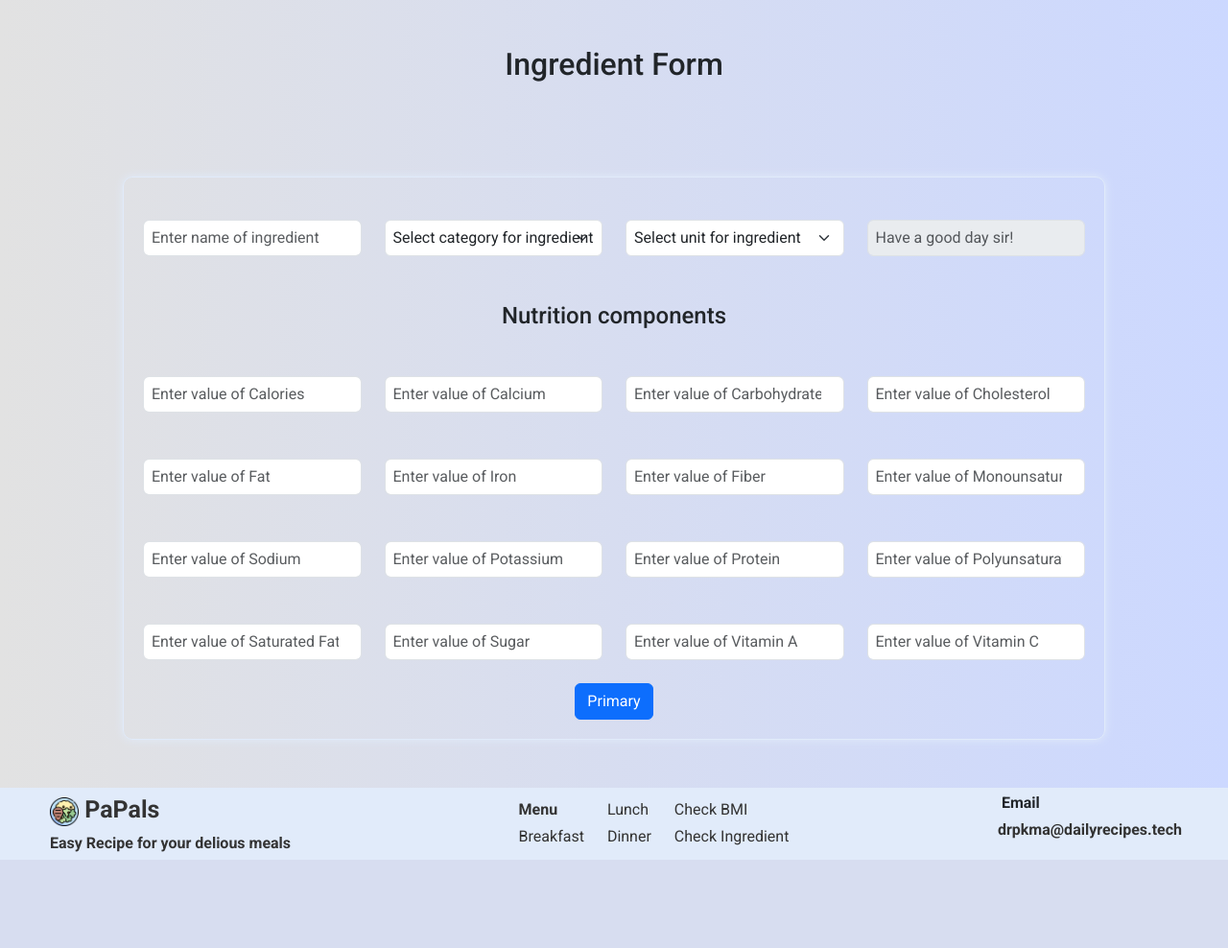
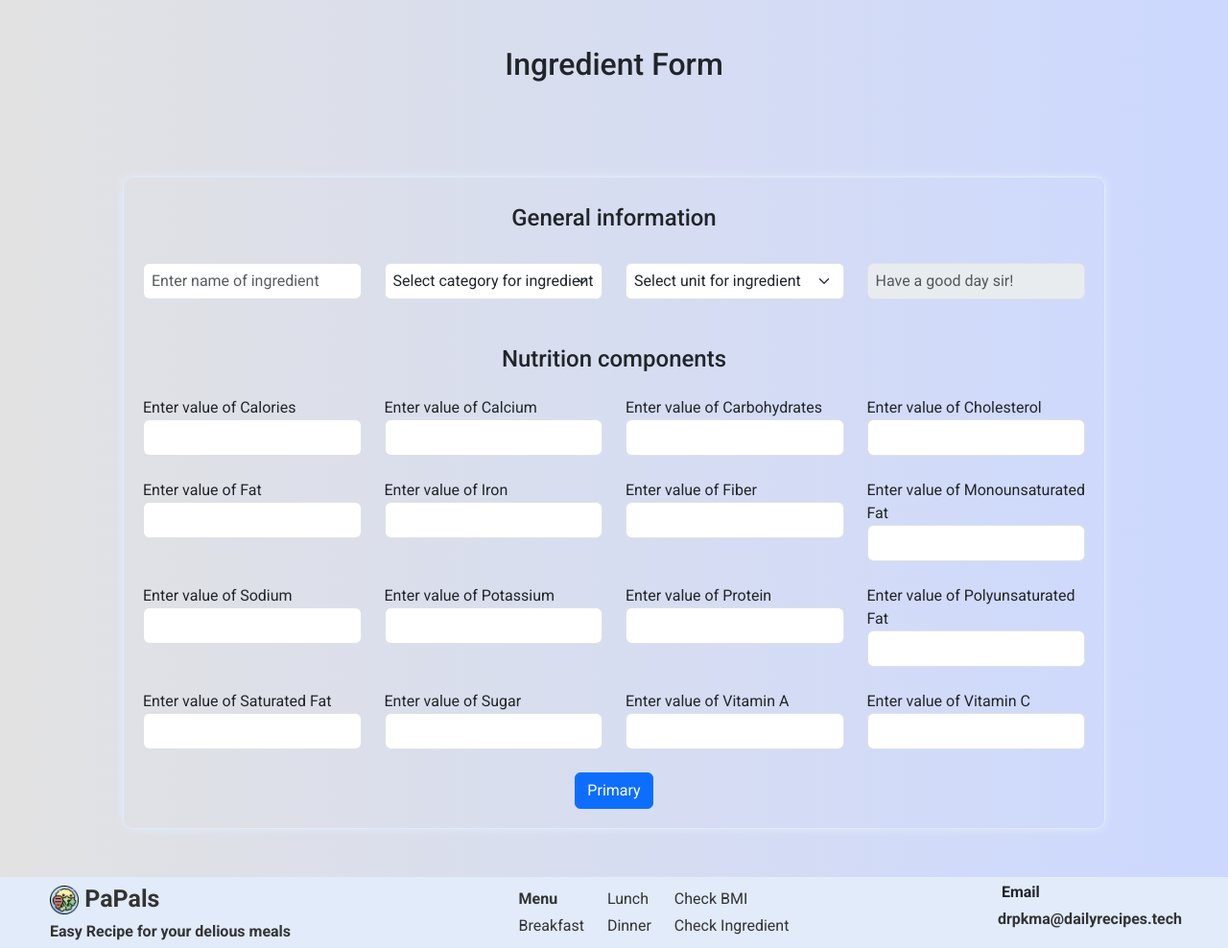
Before and after one commit to kyotrandev/DRP-Website, a PHP site: page /ingredient/add in a window 1280 px wide. Shown: the part 80-1068 px from the top of the page at 96% size. Before the commit the page ends 976 px from the top, so only its background shows below. Run offline with PHP 8.4, Linux system fonts and the light colour scheme; data comes from the database, SQL or seed files in the repository; some libraries are stand-ins or nearby versions.

Commit message:
Add fix better ui i ngredient

```diff
--- a/Web/App/Views/ingredient/add.php
+++ b/Web/App/Views/ingredient/add.php
@@ -11,6 +11,9 @@
 </div>
 
 <form id="ingredient-form" method="post" style="width: 80vw; margin: 0 auto; padding: 20px; border: 1px solid #e1ebfa; border-radius: 10px; box-shadow: 0 0 10px 0 #e1ebfa; margin-top: 50px; margin-bottom: 50px;">
+  <div style="display: flex; justify-content: center;">
+    <h4 class="m-2">General information</h2>
+  </div>
   <div class="row mb-3 justify-content-center ">
     <div class="col-sm-3">
       <label class="visually-hidden" for="name">Name:</label><br>
@@ -55,8 +58,8 @@
   <div class="row justify-content-center">
   <?php endif; ?>
   <div class="col-6 col-md-3">
-    <label class="visually-hidden" for="<?= $opts['id'] ?>">Nutrition:</label><br>
-    <input class="form-control px-2" type="number" id="<?= $opts['id'] ?>" name="nutritionComponents[<?= $opts['id'] ?>]" step="0.01" placeholder="Enter value of <?= $opts['detail'] ?>"><br>
+    <label for="<?= $opts['id'] ?>">Enter value of <?= $opts['detail'] ?></label>
+    <input class="form-control px-2" type="number" id="<?= $opts['id'] ?>" name="nutritionComponents[<?= $opts['id'] ?>]" step="0.01"><br>
   </div>
   <?php $count++; ?>
 <?php endforeach; ?>
```
